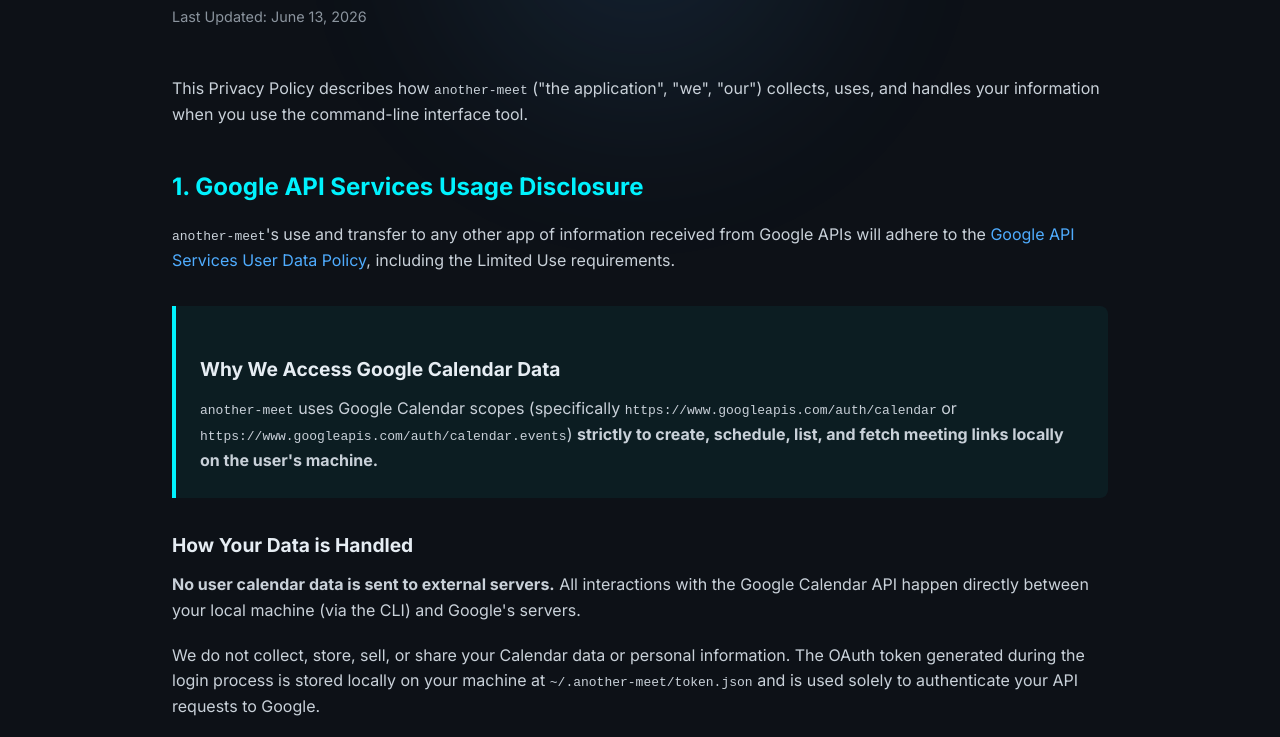
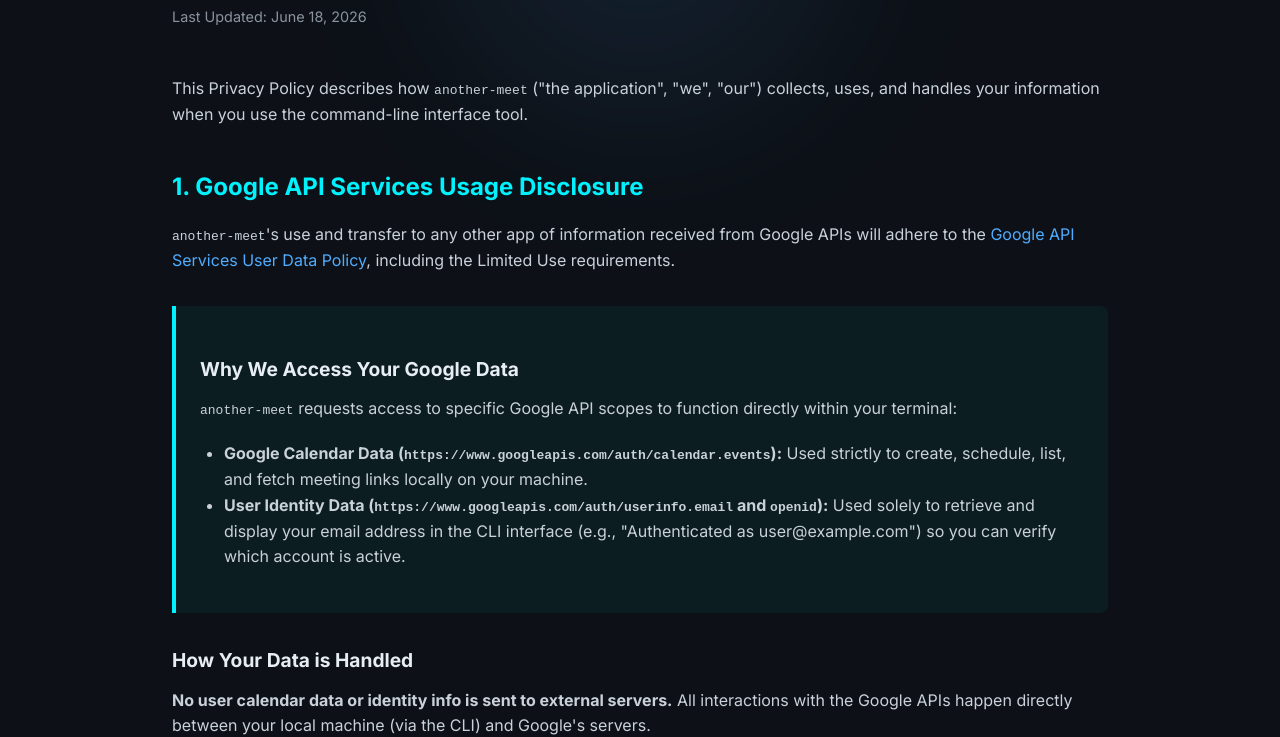
Before and after one commit to parjanyaacoder/another-meet, a plain HTML site: page docs/privacy.html in a window 1280 px wide. Shown: the part 218-955 px from the top of the page. Drawn offline with Linux system fonts and the light colour scheme.

Commit message:
fix: update privacy policy for re-verification

```diff
--- a/docs/privacy.html
+++ b/docs/privacy.html
@@ -1,17 +1,23 @@
 <!DOCTYPE html>
 <html lang="en">
+
 <head>
   <meta charset="UTF-8">
   <meta name="viewport" content="width=device-width, initial-scale=1.0">
   <title>Privacy Policy | another-meet</title>
   <link rel="stylesheet" href="assets/styles.css">
 </head>
+
 <body>
   <div class="bg-blob"></div>
 
   <nav>
     <a href="index.html" class="logo">
-      <svg width="24" height="24" viewBox="0 0 24 24" fill="none" stroke="currentColor" stroke-width="2" stroke-linecap="round" stroke-linejoin="round"><polyline points="4 17 10 11 4 5"></polyline><line x1="12" y1="19" x2="20" y2="19"></line></svg>
+      <svg width="24" height="24" viewBox="0 0 24 24" fill="none" stroke="currentColor" stroke-width="2"
+        stroke-linecap="round" stroke-linejoin="round">
+        <polyline points="4 17 10 11 4 5"></polyline>
+        <line x1="12" y1="19" x2="20" y2="19"></line>
+      </svg>
       another-meet
     </a>
     <div class="nav-links">
@@ -24,35 +30,57 @@
 
   <main class="document-page">
     <h1>Privacy Policy</h1>
-    <span class="meta-date">Last Updated: June 13, 2026</span>
+    <span class="meta-date">Last Updated: June 18, 2026</span>
 
     <div class="document-content">
-      <p>This Privacy Policy describes how <code>another-meet</code> ("the application", "we", "our") collects, uses, and handles your information when you use the command-line interface tool.</p>
+      <p>This Privacy Policy describes how <code>another-meet</code> ("the application", "we", "our") collects, uses,
+        and handles your information when you use the command-line interface tool.</p>
 
       <h2>1. Google API Services Usage Disclosure</h2>
-      <p><code>another-meet</code>'s use and transfer to any other app of information received from Google APIs will adhere to the <a href="https://developers.google.com/terms/api-services-user-data-policy" target="_blank">Google API Services User Data Policy</a>, including the Limited Use requirements.</p>
+      <p><code>another-meet</code>'s use and transfer to any other app of information received from Google APIs will
+        adhere to the <a href="https://developers.google.com/terms/api-services-user-data-policy" target="_blank">Google
+          API Services User Data Policy</a>, including the Limited Use requirements.</p>
 
       <div class="highlight-box">
-        <h3>Why We Access Google Calendar Data</h3>
-        <p><code>another-meet</code> uses Google Calendar scopes (specifically <code>https://www.googleapis.com/auth/calendar</code> or <code>https://www.googleapis.com/auth/calendar.events</code>) <strong>strictly to create, schedule, list, and fetch meeting links locally on the user's machine.</strong></p>
+        <h3>Why We Access Your Google Data</h3>
+        <p><code>another-meet</code> requests access to specific Google API scopes to function directly within your
+          terminal:</p>
+        <ul>
+          <li><strong>Google Calendar Data (<code>https://www.googleapis.com/auth/calendar.events</code>):</strong> Used
+            strictly to create, schedule, list, and fetch meeting links locally on your machine.</li>
+          <li><strong>User Identity Data (<code>https://www.googleapis.com/auth/userinfo.email</code> and
+              <code>openid</code>):</strong> Used solely to retrieve and display your email address in the CLI interface
+            (e.g., "Authenticated as user@example.com") so you can verify which account is active.</li>
+        </ul>
       </div>
 
       <h3>How Your Data is Handled</h3>
-      <p><strong>No user calendar data is sent to external servers.</strong> All interactions with the Google Calendar API happen directly between your local machine (via the CLI) and Google's servers.</p>
-      <p>We do not collect, store, sell, or share your Calendar data or personal information. The OAuth token generated during the login process is stored locally on your machine at <code>~/.another-meet/token.json</code> and is used solely to authenticate your API requests to Google.</p>
+      <p><strong>No user calendar data or identity info is sent to external servers.</strong> All interactions with the
+        Google APIs happen directly between your local machine (via the CLI) and Google's servers.</p>
+      <p>We do not collect, store, sell, or share your Calendar data or personal information. The OAuth token generated
+        during the login process is stored locally on your machine at <code>~/.another-meet/token.json</code> and is
+        used solely to authenticate your local API requests to Google.</p>
 
       <h2>2. Information Collection and Use</h2>
-      <p>Because <code>another-meet</code> is a locally executed command-line application, <strong>we do not collect any personal data</strong>. We do not operate any backend servers that track your usage, read your calendar, or intercept your credentials.</p>
+      <p>Because <code>another-meet</code> is a locally executed command-line application, <strong>we do not collect any
+          personal data</strong>. We do not operate any backend servers that track your usage, read your calendar, or
+        intercept your credentials.</p>
 
       <h2>3. Data Security</h2>
-      <p>Your Google OAuth tokens are saved locally in a hidden folder (<code>~/.another-meet</code>) on your hard drive with restricted file permissions (<code>0600</code>). You are responsible for the security of your local environment.</p>
-      <p>You can revoke <code>another-meet</code>'s access to your Google account at any time by running <code>another-meet auth logout</code>, which deletes the local token file, or by removing access via your Google Account Permissions page.</p>
+      <p>Your Google OAuth tokens are saved locally in a hidden folder (<code>~/.another-meet</code>) on your hard drive
+        with restricted file permissions (<code>0600</code>). You are responsible for the security of your local
+        environment.</p>
+      <p>You can revoke <code>another-meet</code>'s access to your Google account at any time by running
+        <code>another-meet auth logout</code>, which deletes the local token file, or by removing access via your Google
+        Account Permissions page.</p>
 
       <h2>4. Changes to This Privacy Policy</h2>
-      <p>We may update our Privacy Policy from time to time. We will notify you of any changes by posting the new Privacy Policy on this page.</p>
+      <p>We may update our Privacy Policy from time to time. We will notify you of any changes by posting the new
+        Privacy Policy on this page.</p>
 
       <h2>5. Contact Us</h2>
-      <p>If you have any questions about this Privacy Policy, please contact us via the <a href="https://github.com/parjanyaacoder/another-meet" target="_blank">GitHub Repository</a>.</p>
+      <p>If you have any questions about this Privacy Policy, please contact us via the <a
+          href="https://github.com/parjanyaacoder/another-meet" target="_blank">GitHub Repository</a>.</p>
     </div>
   </main>
 
@@ -62,4 +90,5 @@
 
   <script src="assets/scripts.js"></script>
 </body>
+
 </html>
```
